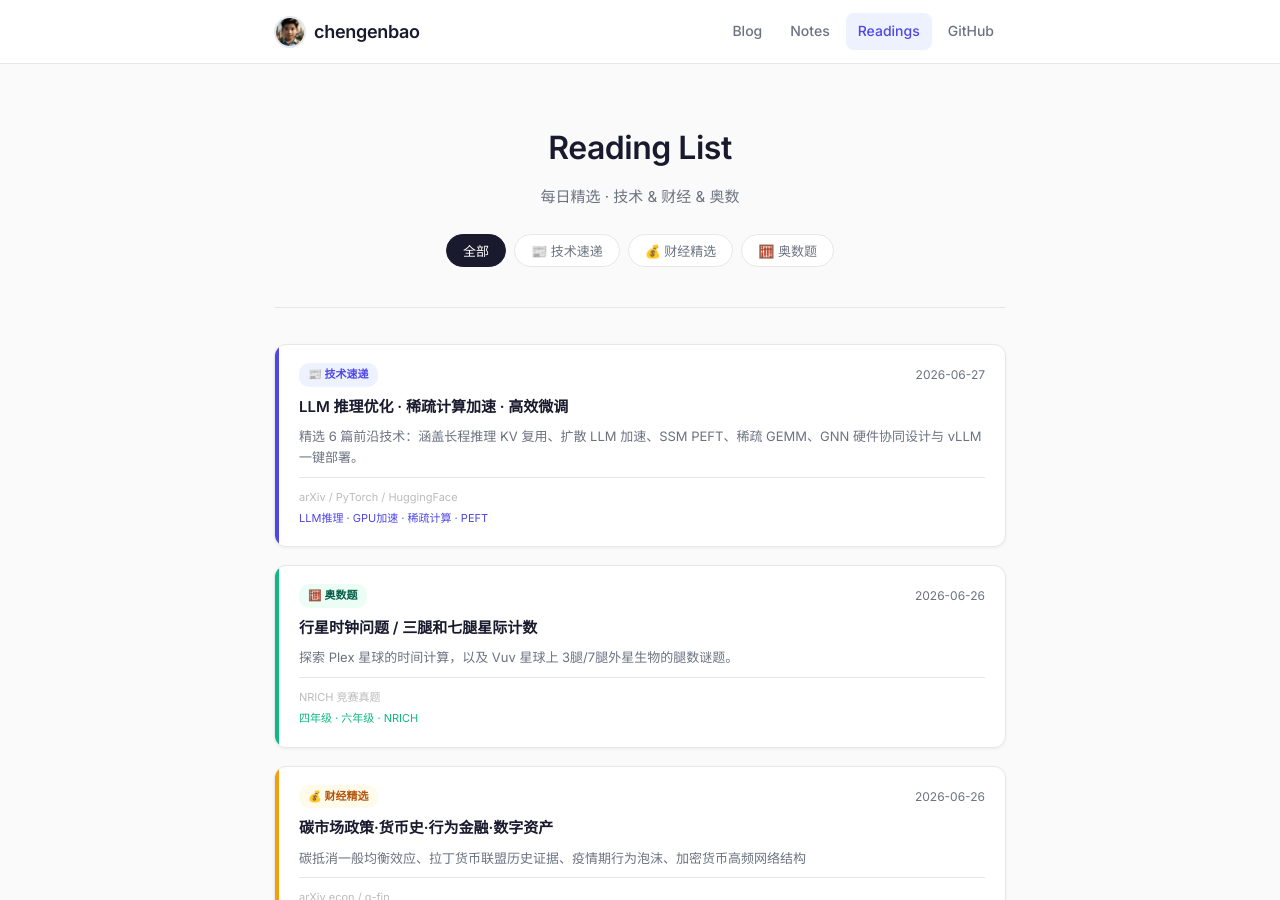
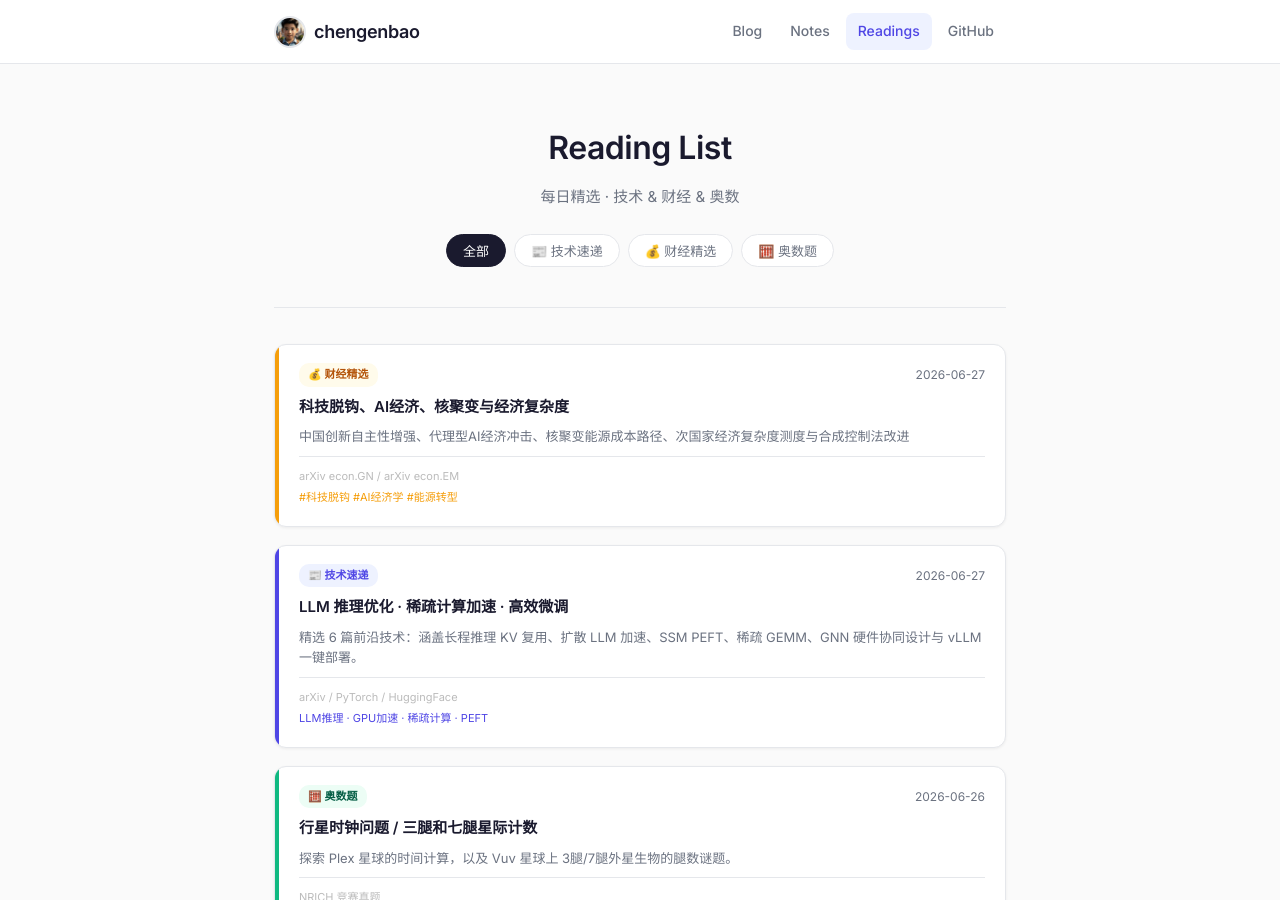
Before and after one commit to chengenbao/chengenbao.github.io, a Jekyll site: the page built from reading-list/index.md, in a window 1280 px wide and 900 px high. Built offline with Jekyll 4.4.1, drawn with Linux system fonts in a browser that asks for light colours.

Commit message:
update reading list index with finance 2026-06-27

```diff
--- a/reading-list/index.md
+++ b/reading-list/index.md
@@ -18,6 +18,22 @@
   </div>
 
   <div class="rl-grid">
+<a class="rl-card finance" href="/reading-list/2026-06-27-finance-daily/">
+  <div class="rl-accent"></div>
+  <div class="rl-body">
+    <div class="rl-top">
+      <span class="rl-badge finance">💰 财经精选</span>
+      <time>2026-06-27</time>
+    </div>
+    <h2>科技脱钩、AI经济、核聚变与经济复杂度</h2>
+    <p>中国创新自主性增强、代理型AI经济冲击、核聚变能源成本路径、次国家经济复杂度测度与合成控制法改进</p>
+    <div class="rl-meta">
+      <span class="rl-source">arXiv econ.GN / arXiv econ.EM</span>
+      <span class="rl-tags">#科技脱钩 #AI经济学 #能源转型</span>
+    </div>
+  </div>
+</a>
+
 <a class="rl-card tech" href="/reading-list/2026-06-27-tech-daily/">
   <div class="rl-accent"></div>
   <div class="rl-body">
```
